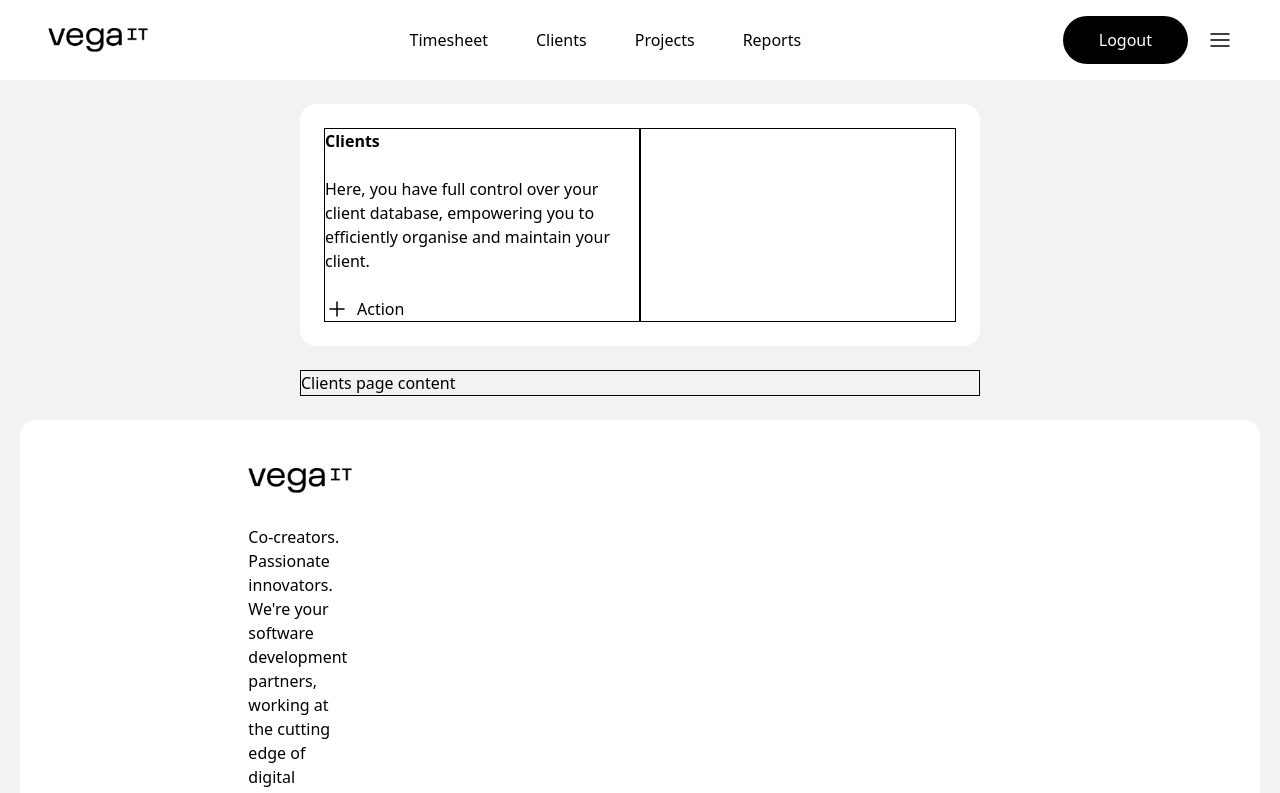
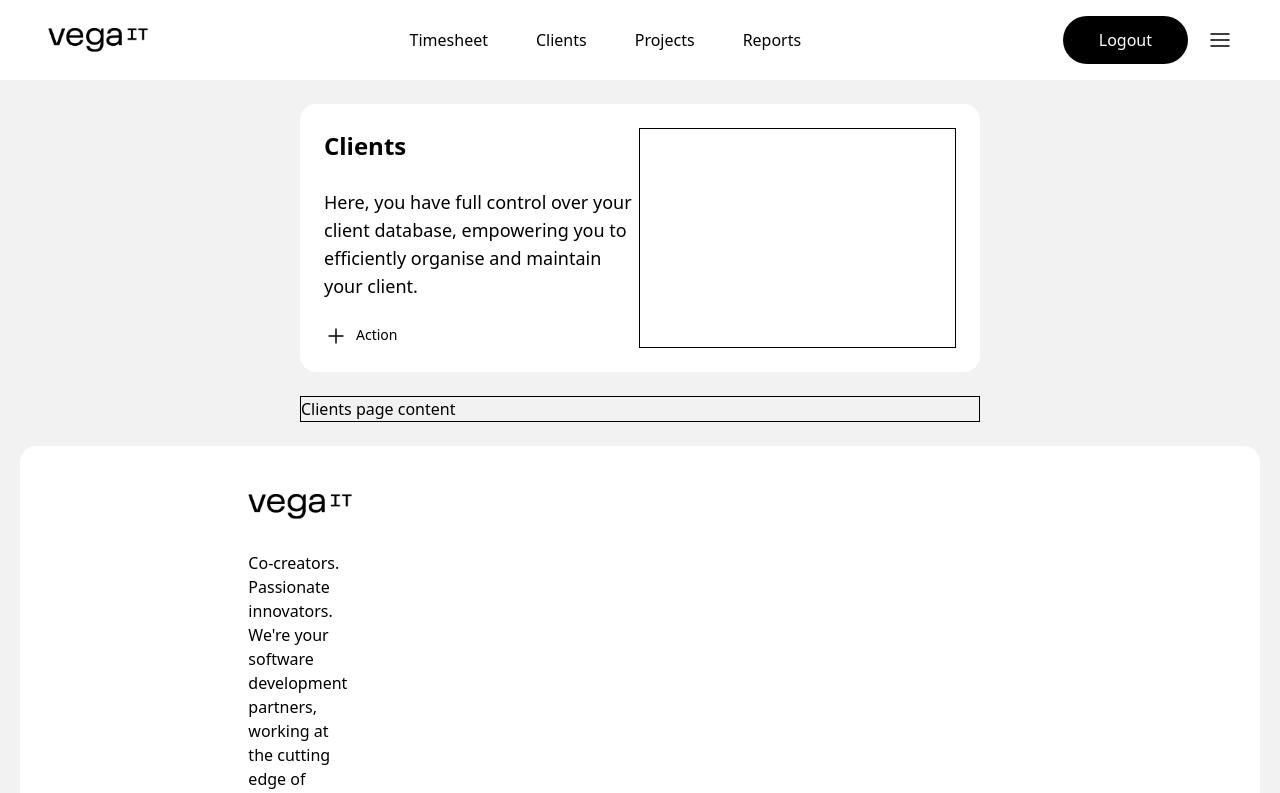
Before and after one commit to avuic-wq/vega-timesheet, a Next.js app in the folder vegait-timesheet/: page /clients in a window 1280 px wide. Shown: the top 793 px of the page. Built offline with nearby package versions, Linux system fonts and the light colour scheme.

Commit message:
Update header styling

```diff
--- a/vegait-timesheet/src/app/globals.css
+++ b/vegait-timesheet/src/app/globals.css
@@ -14,7 +14,7 @@
 	--color-purple: #b99fea;
 	--color-orange-light: #ec9f7e;
 }
-
+/* TODO: Add line height, but looks ugly and cant position(center) text with icons then? */
 @layer components {
 	.heading-xl {
 		@apply text-[36px];
--- a/vegait-timesheet/src/components/Header/Header.tsx
+++ b/vegait-timesheet/src/components/Header/Header.tsx
@@ -1,8 +1,8 @@
 "use client";
 
 import { usePathname } from "next/navigation";
+import Icon from "@/src/components/Icon";
 import Text from "@/src/components/Text";
-import Icon from "../Icon";
 import { configs as headerConfigs } from "./configs";
 
 export default function Header() {
@@ -14,13 +14,13 @@ export default function Header() {
 
 	return (
 		<div className="flex justify-center bg-white rounded-[16px] p-6">
-			<div className="flex-1 flex flex-col gap-6 border-1">
-				<Text value={title} className="font-bold" />
-				<Text value={description} />
+			<div className="flex-1 flex flex-col gap-6">
+				<Text value={title} className="font-bold heading-lg" />
+				<Text value={description} className="text-lg" />
 				{actionHandler && (
 					<div className="flex justify-left align-center gap-2 cursor-pointer w-fit">
 						<Icon name="plus" onClick={actionHandler} />
-						<Text value={actionText} />
+						<Text value={actionText} className="body-md" />
 					</div>
 				)}
 			</div>
```
